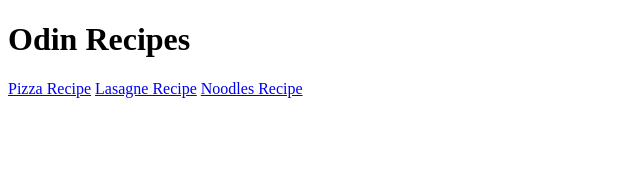
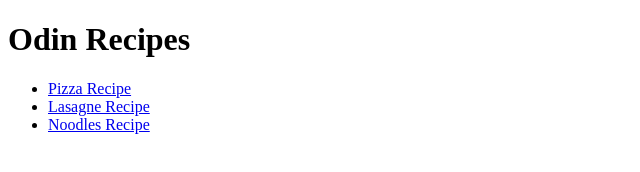
Before and after one commit to herzdev/odin-recipes, a plain HTML site: page index.html in a window 1280 px wide. Shown: the whole page, without its empty margins (0-640 px from the left). Drawn offline with Linux system fonts and the light colour scheme.

Commit message:
Add ul for recipes instead of plain text

```diff
--- a/index.html
+++ b/index.html
@@ -8,8 +8,11 @@
 </head>
 <body>
     <h1>Odin Recipes</h1>
-    <a href="recipes/pizza.html">Pizza Recipe</a>
-    <a href="recipes/lasagne.html">Lasagne Recipe</a>
-    <a href="recipes/noodles.html">Noodles Recipe</a>
+    <ul>
+        <li><a href="recipes/pizza.html">Pizza Recipe</a></li>
+        <li><a href="recipes/lasagne.html">Lasagne Recipe</a></li>
+        <li><a href="recipes/noodles.html">Noodles Recipe</a></li>
+    </ul>
+
 </body>
 </html>
```
